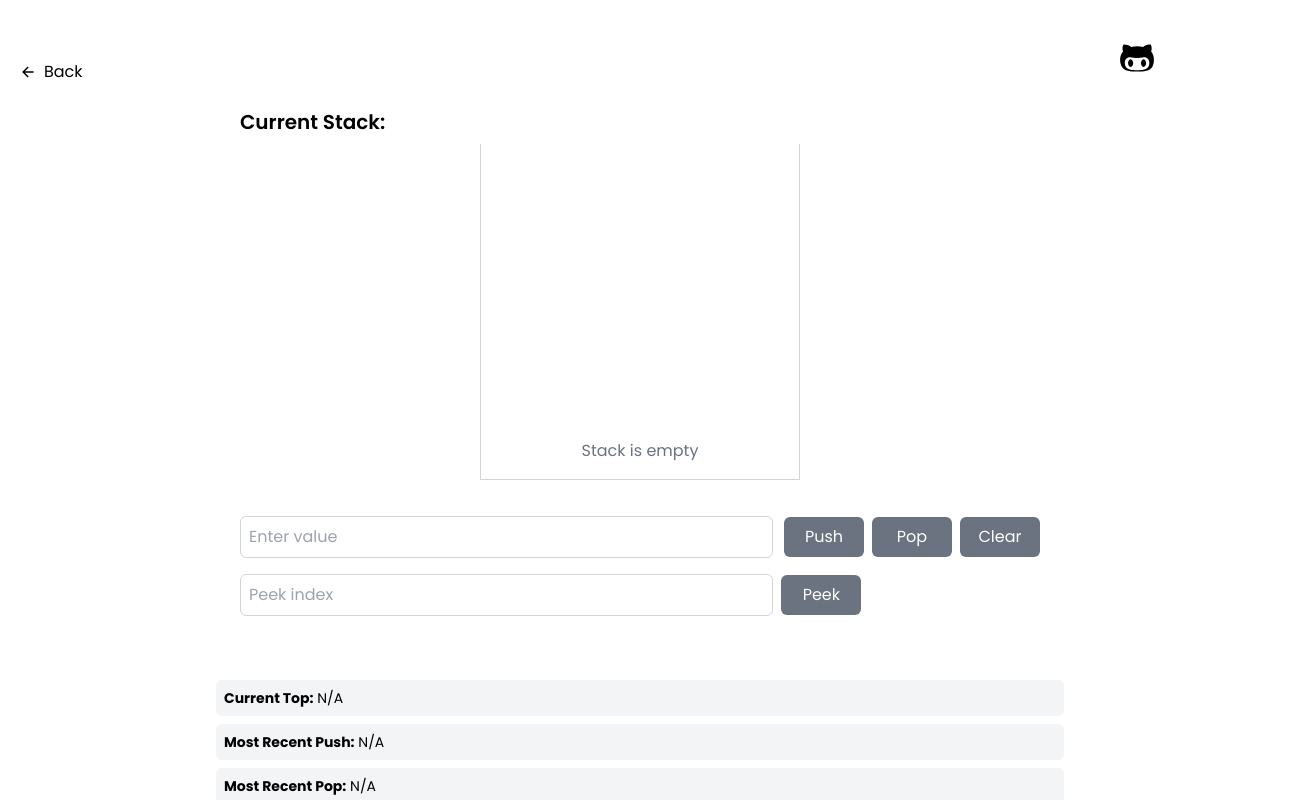
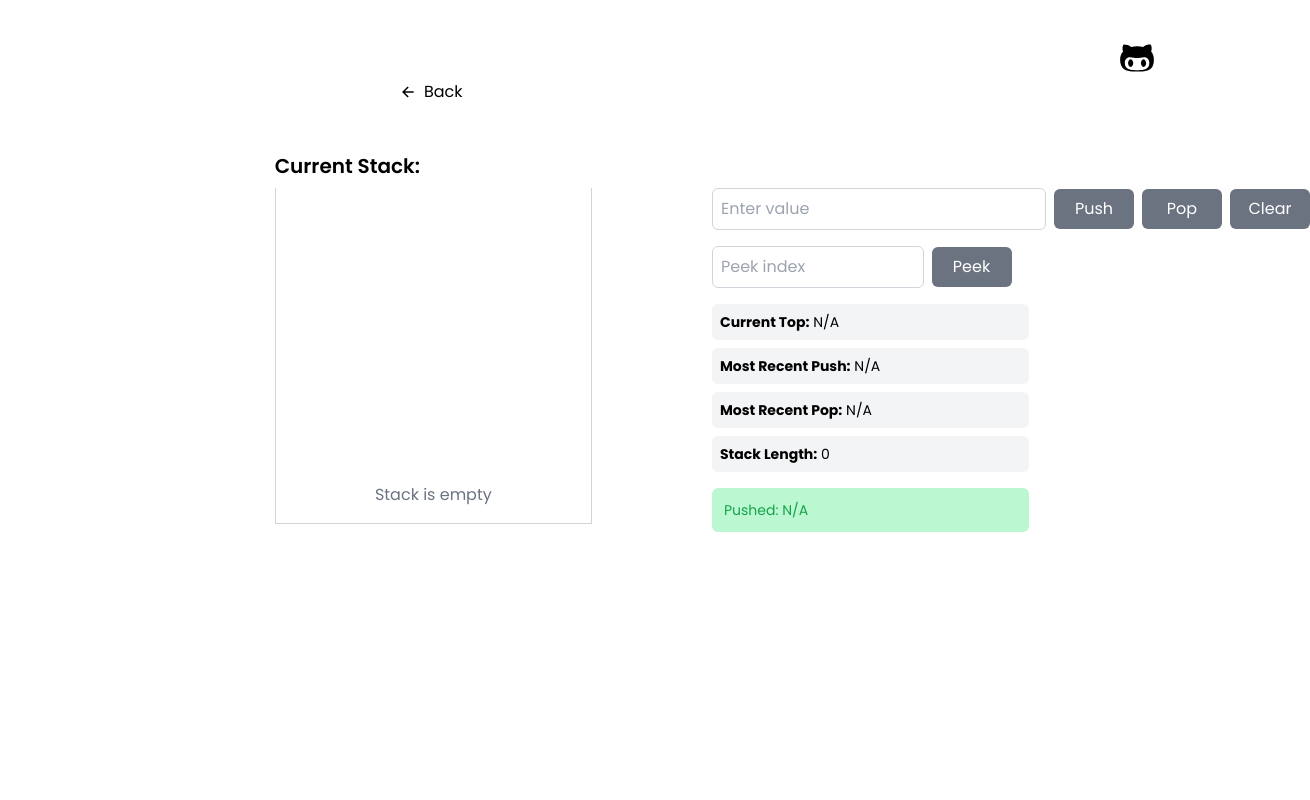
Before and after one commit to BryanLomerio/Data-Structures-playground, a React (Vite) app: page /stacks in a window 1280 px wide. Shown: the top 800 px of the page, 1310 px wide, since content can reach past the window. Built offline with nearby package versions, Linux system fonts and the light colour scheme.

Commit message:
chore: update layout

```diff
--- a/src/pages/Stacks.jsx
+++ b/src/pages/Stacks.jsx
@@ -15,7 +15,10 @@ function Stacks() {
   const [peekedColor, setPeekedColor] = useState('bg-gray-200');
 
   const navigate = useNavigate();
-  const goBack = () => navigate('/');
+
+  function goBack() {
+    navigate('/');
+  }
 
   const pushToStack = () => {
     if (inputValue.trim() === '') return;
@@ -55,7 +58,6 @@ function Stacks() {
       return;
     }
 
-    // Check if stack is empty
     if (stack.length === 0) {
       Swal.fire({
         icon: 'error',
@@ -90,14 +92,13 @@ function Stacks() {
     }, 1000);
   };
 
-
   return (
-    <div className="max-w-7xl mx-auto mt-10 p-5 rounded-lg flex justify-center items-center relative">
-      <button className="absolute top-5 left-5 flex items-center gap-2 text-black-600 hover:text-black-800 mb-5" onClick={goBack}>
+    <div className="max-w-7xl mx-auto mt-10 p-5 rounded-lg flex justify-center items-center space-x-6">
+      <button className="absolute top-5 left-[400px] flex items-center gap-2 mt-[60px] text-black-600 hover:text-black-800 mb-5" onClick={goBack}>
         <IoArrowBackSharp /> Back
       </button>
 
-      <div className="w-full max-w-4xl p-6 space-y-6">
+      <div className="w-full sm:w-1/2 md:w-1/3 p-6 space-y-6">
         {/* Stack Display */}
         <div className="w-full h-96 rounded-lg p-6">
           <h2 className="text-xl font-semibold mb-2">Current Stack:</h2>
@@ -120,16 +121,18 @@ function Stacks() {
             )}
           </div>
         </div>
+      </div>
 
+      <div className="w-full sm:w-1/2 md:w-1/3 p-6 space-y-6">
         {/* Stack Controller */}
-        <div className="w-full rounded-lg p-6">
+        <div className="w-full rounded-lg p-6 space-y-4 mt-20">
           <div className="flex justify-between items-center mb-4">
             <input
               type="text"
               value={inputValue}
               onChange={(e) => setInputValue(e.target.value)}
               placeholder="Enter value"
-              className="border border-gray-300 p-2 w-2/3 rounded-md"
+              className="border border-gray-300 p-2 w-100 rounded-md"
             />
             <div className="space-x-2 flex">
               <button
@@ -167,7 +170,6 @@ function Stacks() {
               Peek
             </button>
           </div>
-        </div>
 
           {/* Legend and Notification */}
           <div className="space-y-4">
@@ -193,6 +195,8 @@ function Stacks() {
           </div>
         </div>
       </div>
+    </div>
+
   );
 }
 
```
Lines whose indentation alone changed are shown as unchanged.
